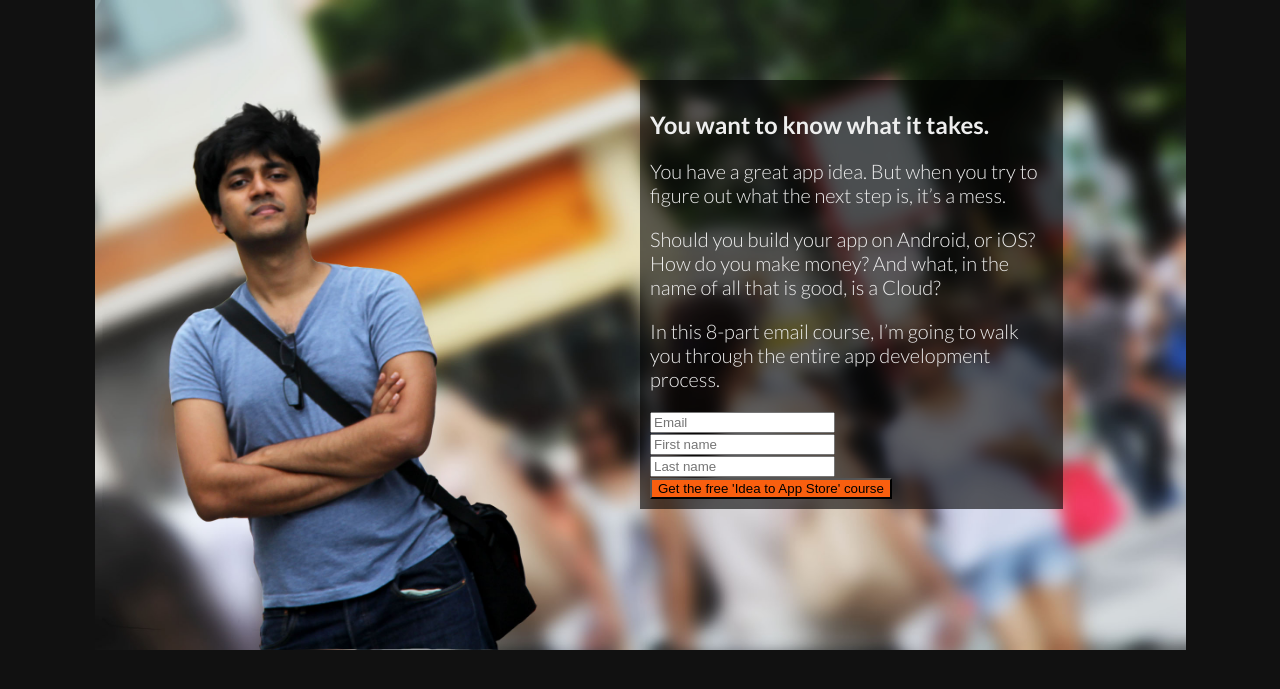
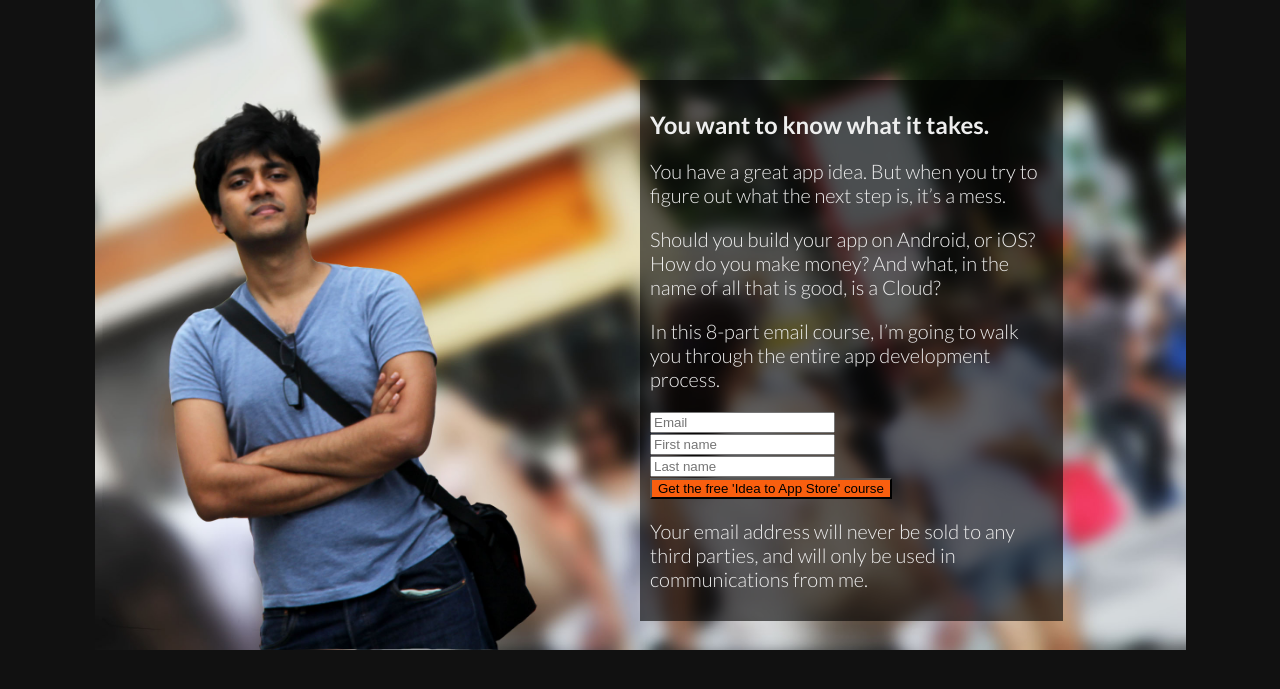
Before and after one commit to kannan-chandra/kannan-chandra.com, a Jekyll site: the page built from signup/index.html, in a window 1280 px wide. Shown: the top 689 px of the page. Built offline with Jekyll 4.4.1, drawn with Linux system fonts in a browser that asks for light colours; Markdown is read by kramdown in place of the engine named in the settings; comment, search, counter and statistics services are not loaded.

Commit message:
added privacy policy

```diff
--- a/signup/index.html
+++ b/signup/index.html
@@ -59,6 +59,7 @@ title: Idea to App Store
 <script type='text/javascript' src='//s3.amazonaws.com/downloads.mailchimp.com/js/mc-validate.js'></script><script type='text/javascript'>(function($) {window.fnames = new Array(); window.ftypes = new Array();fnames[0]='EMAIL';ftypes[0]='email';fnames[1]='FNAME';ftypes[1]='text';fnames[2]='LNAME';ftypes[2]='text';}(jQuery));var $mcj = jQuery.noConflict(true);</script>
 <!--End mc_embed_signup-->
 
+    <p>Your email address will never be sold to any third parties, and will only be used in communications from me. </p>
 
   </div>
 </div>
```
